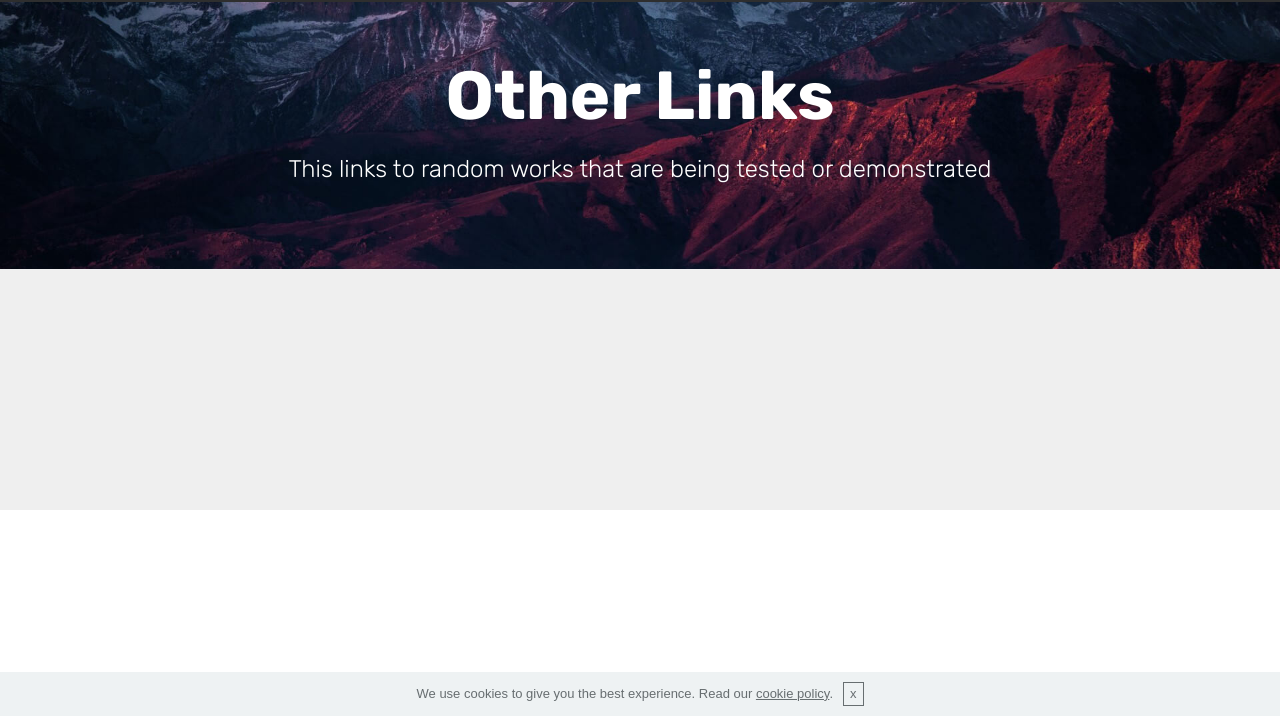
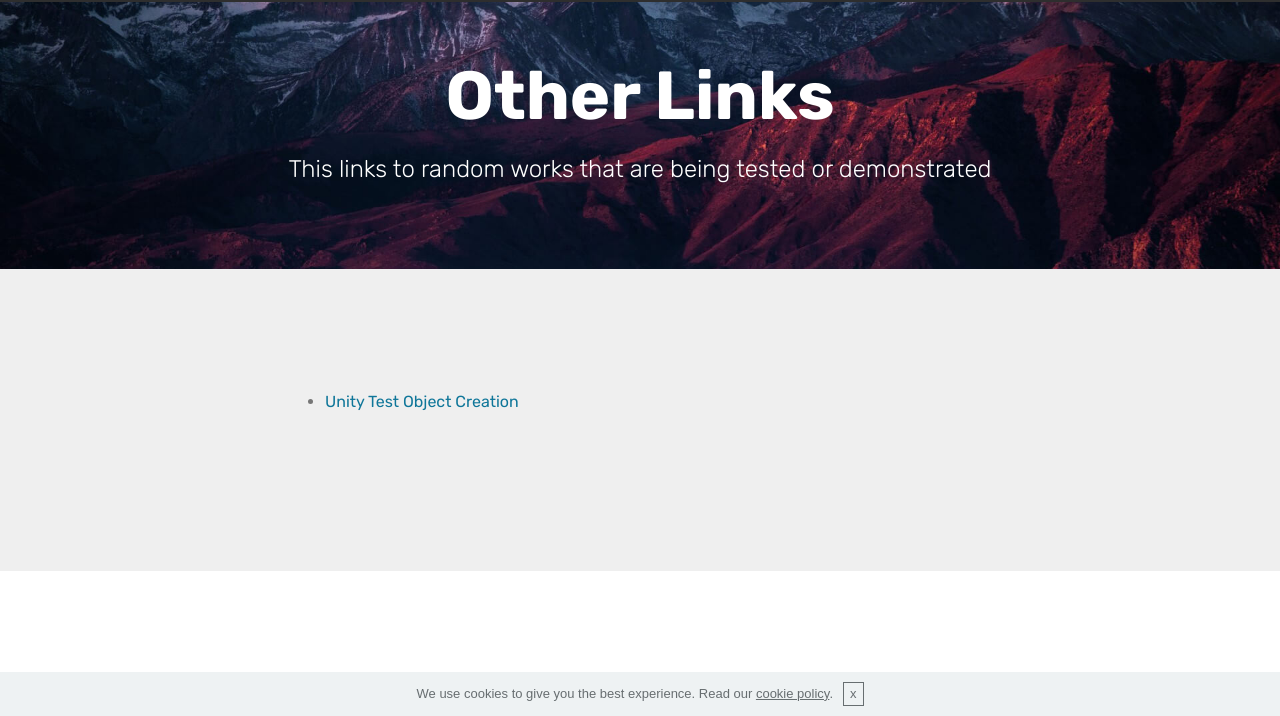
Before and after one commit to ggarofalo1/ggarofalo1.github.io, a plain HTML site: page page2.html in a window 1280 px wide. Shown: the part 84-800 px from the top of the page. Drawn offline with Linux system fonts and the light colour scheme; files whose address does not match are found by name.

Commit message:
added unity test to content

```diff
--- a/page2.html
+++ b/page2.html
@@ -100,7 +100,13 @@
 
     <div class="container">
         <div class="media-container-row">
-            <div class="mbr-text col-12 col-md-8 mbr-fonts-style display-7"></div>
+            <div class="mbr-text col-12 col-md-8 mbr-fonts-style display-7">
+            <ul>
+              <li>
+                <a href="page3.html">Unity Test Object Creation</a>
+              </li>
+            </ul>
+          </div>
         </div>
     </div>
 </section>
```
